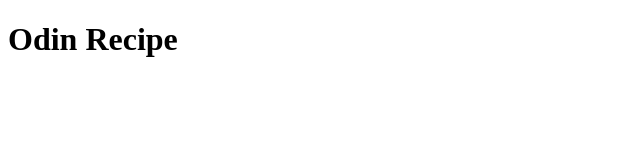
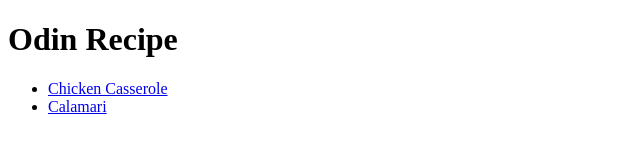
Before and after one commit to CK-0011/Odin-Recipes, a plain HTML site: page index.html in a window 1280 px wide. Shown: the whole page, without its empty margins (0-640 px from the left). Drawn offline with Linux system fonts and the light colour scheme.

Commit message:
Added updates index

```diff
--- a/index.html
+++ b/index.html
@@ -8,6 +8,10 @@
 
 <body>
     <h1>Odin Recipe</h1>
+    <ul>
+   <li> <a href="./recipe/chicken-casserole.html"> Chicken Casserole</a> </li>
+   <li> <a href="./recipe/calamari.html"> Calamari</a> </li>
+   </ul>
 </body>
 
 
```
